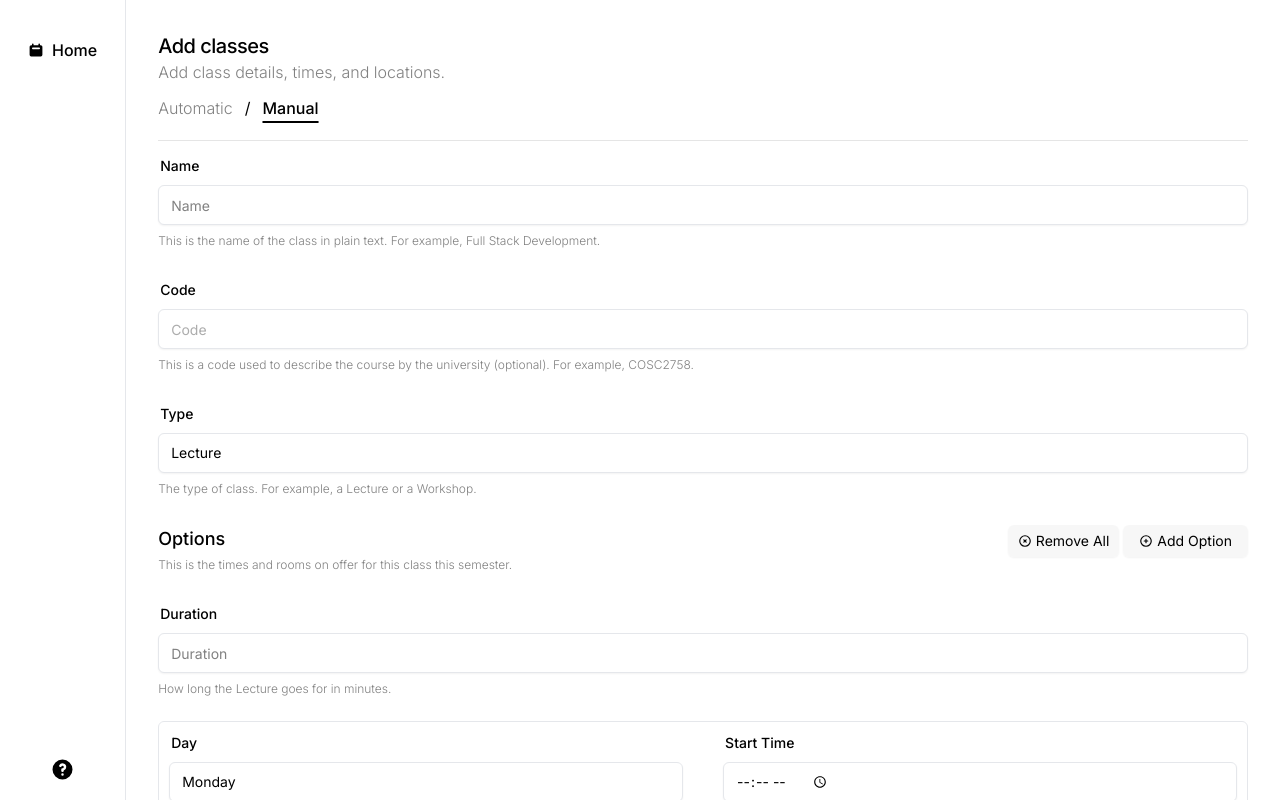
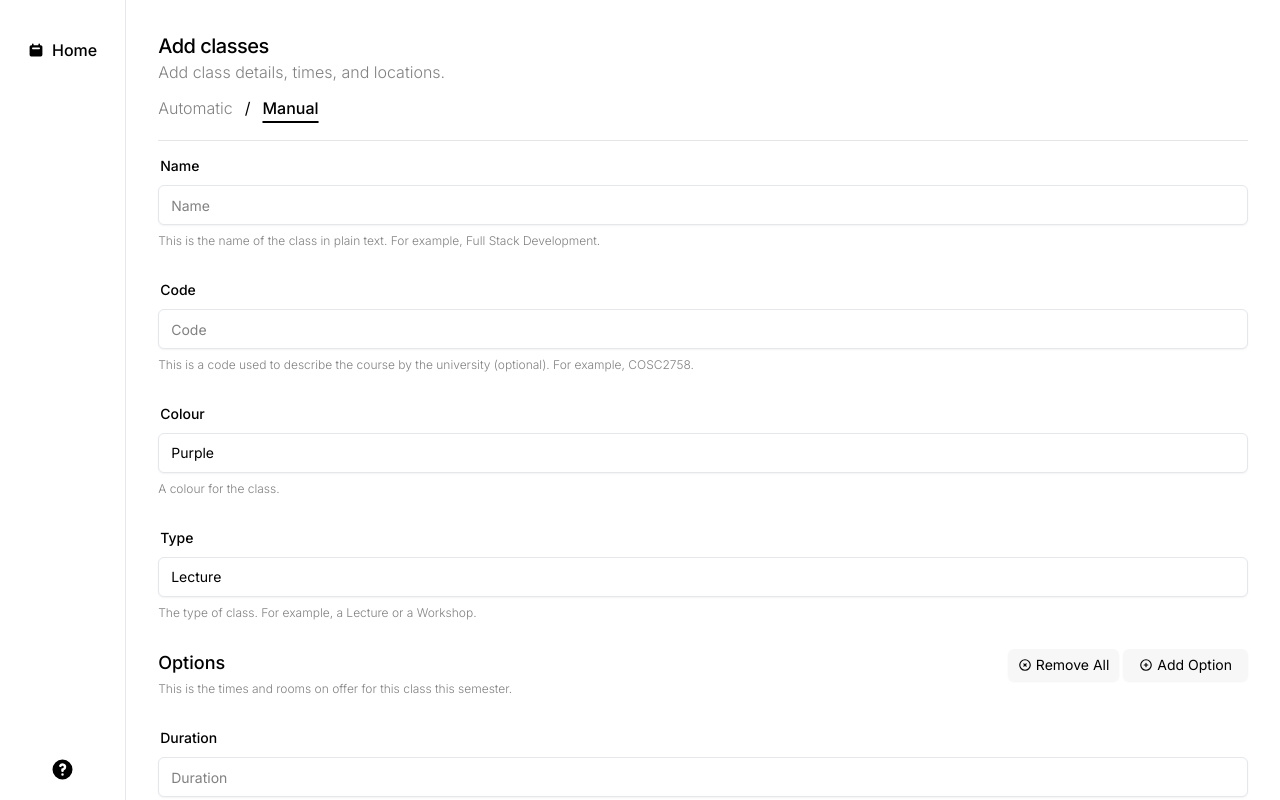
Before and after one commit to s3943811/PlanMyTimetable, a Next.js app: page /classes/add/manual in a window 1280 px wide. Shown: the top 800 px of the page. Built offline with nearby package versions, Linux system fonts and the light colour scheme.

Commit message:
Make code required in form and create required course type

```diff
--- a/src/app/classes/ClassForm.tsx
+++ b/src/app/classes/ClassForm.tsx
@@ -15,25 +15,33 @@ import {
 import { zodResolver } from "@hookform/resolvers/zod";
 import * as z from "zod";
 import { useUrlState } from "~/hooks/useUrlState";
+import { ColourPalette, Course, CourseType } from "~/lib/definitions";
 
 const optionSchema = z.object({
-  day: z.enum(["Monday", "Tuesday", "Wednesday", "Thursday", "Friday"]),
+  day: z.enum(["Mon", "Tue", "Wed", "Thu", "Fri"]),
   start_time: z
     .string()
+    .trim()
     .regex(
       /^([0-1][0-9]|2[0-3]):[0-5][0-9](:[0-5][0-9])?$/,
       "Invalid time format",
     ),
-  room: z.string().min(1, { message: "Room is required" }),
-  campus: z.string().min(1, { message: "Campus is required" }),
+  room: z.string().trim().min(1, { message: "Room is required" }),
+  campus: z.string().trim().min(1, { message: "Campus is required" }),
 });
 const formSchema = z.object({
   title: z
     .string()
+    .trim()
     .min(1, { message: "Name is required" })
     .max(120, { message: "Name must be less than 120 characters" }),
-  code: z.string(),
+  code: z
+    .string()
+    .trim()
+    .min(1, { message: "Code is required" })
+    .max(120, { message: "Code must be less than 120 characters" }),
   type: z.enum(["Lecture", "Tutorial", "Workshop", "Practical", "Other"]),
+  colour: z.enum(["Purple", "Yellow", "Red", "Orange"]),
   duration: z.coerce
     .number()
     .gte(1, { message: "Duration must be at least 1 minute." })
@@ -56,7 +64,7 @@ export default function ClassForm() {
       type: "Lecture",
       options: [
         {
-          day: "Monday",
+          day: "Mon",
           start_time: "",
           room: "",
           campus: "",
@@ -73,7 +81,23 @@ export default function ClassForm() {
   const { appendState, decode } = useUrlState();
 
   function onSubmit(values: z.infer<typeof formSchema>) {
-    appendState([values], "state", "/classes");
+    const course: Course = {
+      title: values.title,
+      courseCode: values.code,
+      type: CourseType[values.type as keyof typeof CourseType],
+      colour: ColourPalette[values.colour as keyof typeof ColourPalette],
+      options: values.options.map((item) => {
+        return {
+          day: item.day,
+          start: item.start_time,
+          duration: values.duration,
+          location: item.room,
+          campus_description: item.campus,
+        };
+      }),
+    };
+    console.log(course);
+    appendState(course, "state", "/classes");
   }
   return (
     <form className="contents space-y-7" onSubmit={handleSubmit(onSubmit)}>
@@ -107,7 +131,7 @@ export default function ClassForm() {
       <div className=" space-y-2">
         <label
           className="ml-0.5 text-sm font-medium leading-none peer-disabled:cursor-not-allowed peer-disabled:opacity-70"
-          htmlFor="course_code"
+          htmlFor="type"
         >
           Code
         </label>
@@ -115,15 +139,41 @@ export default function ClassForm() {
           {...register("code")}
           id="course_code"
           placeholder="Code"
-          className="flex h-10 w-full rounded-md border px-3 py-2 text-sm shadow-sm
-          file:border-0 file:bg-transparent file:font-medium
-          placeholder:text-neutral-400/90 focus:ring-neutral-400/60 focus-visible:outline-none focus-visible:ring-2 focus-visible:ring-offset-1
-          disabled:cursor-not-allowed disabled:opacity-50"
+          className={`flex h-10 w-full rounded-md border ${
+            errors.title && "border-red-300"
+          } px-3 py-2 text-sm shadow-sm file:border-0
+          file:bg-transparent file:font-medium placeholder:text-neutral-500/90 ${
+            errors.title
+              ? " focus:ring-red-400/60"
+              : " focus:ring-neutral-400/60"
+          } focus-visible:outline-none focus-visible:ring-2 focus-visible:ring-offset-1
+          disabled:cursor-not-allowed disabled:opacity-50`}
         />
         {errors.code && <ErrorMessage>{errors.code.message}</ErrorMessage>}
         <p className="text-xs font-light text-neutral-500/90">
           This is a code used to describe the course by the university
           (optional). For example, COSC2758.
+        </p>
+      </div>
+      <div className=" space-y-2">
+        <label
+          className="ml-0.5 text-sm font-medium leading-none peer-disabled:cursor-not-allowed peer-disabled:opacity-70"
+          htmlFor="colour"
+        >
+          Colour
+        </label>
+        <select
+          className=" flex h-10 w-full appearance-none rounded-md border bg-white px-3 py-2 text-sm shadow-sm
+          disabled:cursor-not-allowed disabled:opacity-50"
+          {...register("colour")}
+        >
+          <option>Purple</option>
+          <option>Yellow</option>
+          <option>Red</option>
+          <option>Orange</option>
+        </select>
+        <p className="text-xs font-light text-neutral-500/90">
+          A colour for the class.
         </p>
       </div>
       <div className=" space-y-2">
@@ -172,7 +222,7 @@ export default function ClassForm() {
             variant="secondary"
             type="button"
             onClick={() =>
-              append({ day: "Monday", start_time: "", room: "", campus: "" })
+              append({ day: "Mon", start_time: "", room: "", campus: "" })
             }
           >
             <HiOutlinePlusCircle /> Add Option
@@ -273,11 +323,11 @@ function OptionForm({
           disabled:cursor-not-allowed disabled:opacity-50"
               {...register(`options.${index}.day`)}
             >
-              <option>Monday</option>
-              <option>Tuesday</option>
-              <option>Wednesday</option>
-              <option>Thursday</option>
-              <option>Friday</option>
+              <option value="Mon">Monday</option>
+              <option value="Tue">Tuesday</option>
+              <option value="Wed">Wednesday</option>
+              <option value="Thu">Thursday</option>
+              <option value="Fri">Friday</option>
             </select>
             {errors.options && (
               <ErrorMessage>{errors.options[index]?.day?.message}</ErrorMessage>
```
